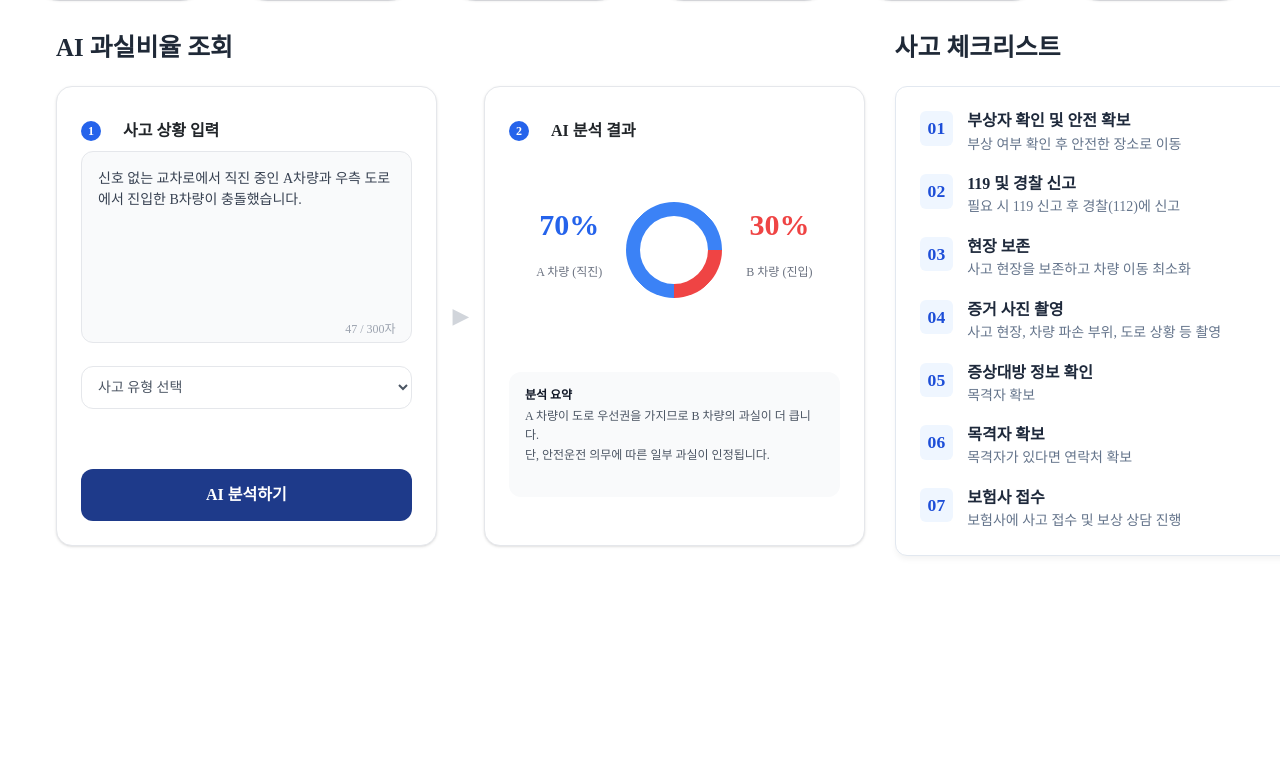
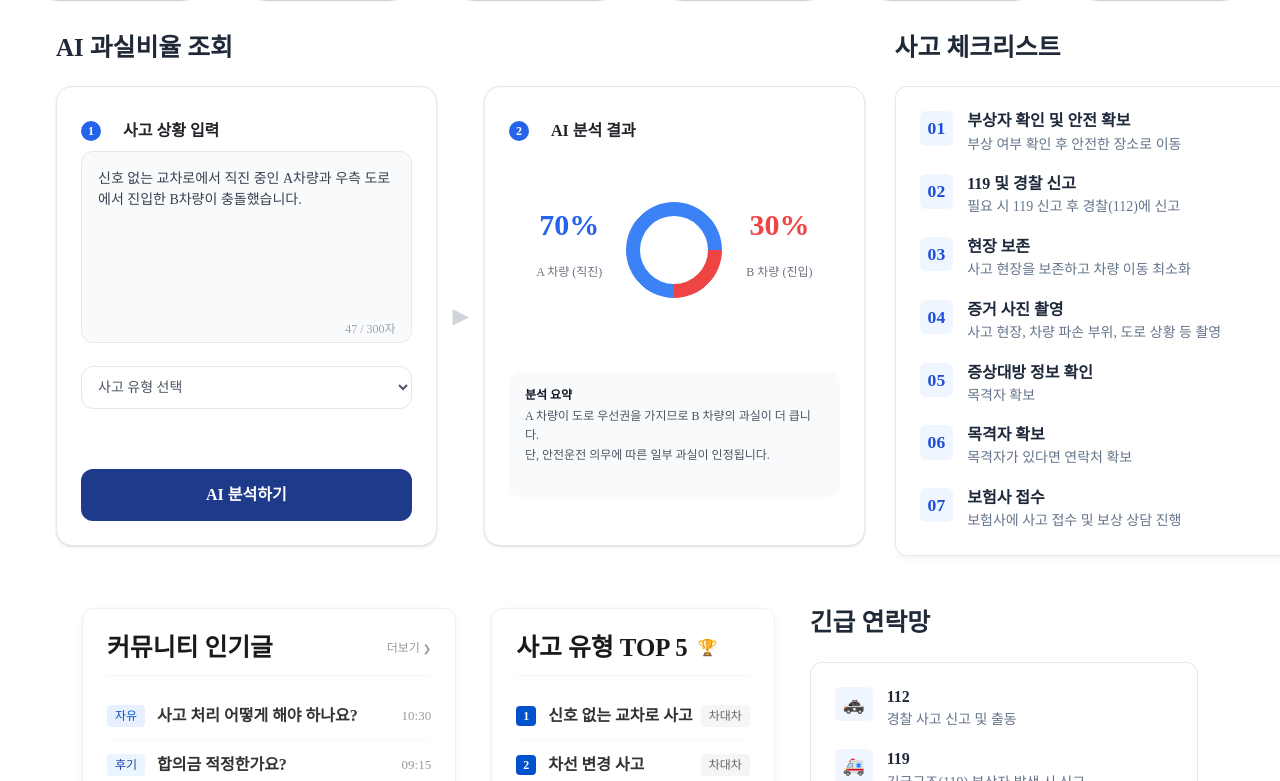
Before and after one commit to jeonseolmin/FaultFinder, a React (Vite) app in the folder faultFind_frontend/: page / in a window 1280 px wide. Shown: the part 668-1449 px from the top of the page. Before the commit the page ends 1256 px from the top, so only its background shows below. Built offline with nearby package versions, Linux system fonts and the light colour scheme.

Commit message:
feat : (김정한) body 부분을 components로 이동, app.jsx  Popular.. 추가

```diff
--- a/faultFind_frontend/src/App.jsx
+++ b/faultFind_frontend/src/App.jsx
@@ -9,10 +9,10 @@ import WritePage from './pages/Write/WritePage.jsx';
 import PostDetail from './pages/Detail/PostDetail.jsx';
 import PostEdit from './pages/Edit/PostEdit.jsx';
 import AccidentGuide from './pages/AccidentGuide/AccidentGuide.jsx';
-import PopularPostAndBest5 from './body/PopularPostAndBest5.jsx';
+import PopularPostAndBest5 from './components/Body_PopularPostAndBest5/PopularPostAndBest5.jsx';
 import Heder from './components/Heder/Heder.jsx';
-import QuickServices from './body/QuickServices.jsx';
-import AiFaultRatio from './body/AiFaultRatio.jsx';
+import QuickServices from './components/Body_QuickServices/QuickServices.jsx';
+import AiFaultRatio from './components/Body_AiFaultRatio/AiFaultRatio.jsx';
 import AccidentType from './pages/AccidentType/AccidentType.jsx';
 import AccidentTypeDetail from './pages/AccidentType/AccidentTypeDetail.jsx';
 
@@ -24,7 +24,7 @@ export default function App() {
       <Navbar/>
       <Heder/>
       <Routes>
-        <Route path="/" element={<main><QuickServices /><AiFaultRatio /></main>} />
+        <Route path="/" element={<main><QuickServices /><AiFaultRatio /><PopularPostAndBest5/></main>} />
 
         <Route path="/community" element={<CommunityPage />} />
         <Route path="/accidentguide" element={<AccidentGuide />} />
```
Also changed, not shown: faultFind_frontend/src/components/Body_AiFaultRatio/AiFaultRatio.css (renamed from faultFind_frontend/src/body/AiFaultRatio.css), faultFind_frontend/src/components/Body_AiFaultRatio/AiFaultRatio.jsx (renamed from faultFind_frontend/src/body/AiFaultRatio.jsx), faultFind_frontend/src/components/Body_PopularPostAndBest5/PopularPostAndBest5.css (renamed from faultFind_frontend/src/body/PopularPostAndBest5.css), faultFind_frontend/src/components/Body_PopularPostAndBest5/PopularPostAndBest5.jsx (renamed from faultFind_frontend/src/body/PopularPostAndBest5.jsx), faultFind_frontend/src/components/Body_QuickServices/QuickServices.css (renamed from faultFind_frontend/src/body/QuickServices.css), faultFind_frontend/src/components/Body_QuickServices/QuickServices.jsx (renamed from faultFind_frontend/src/body/QuickServices.jsx).
